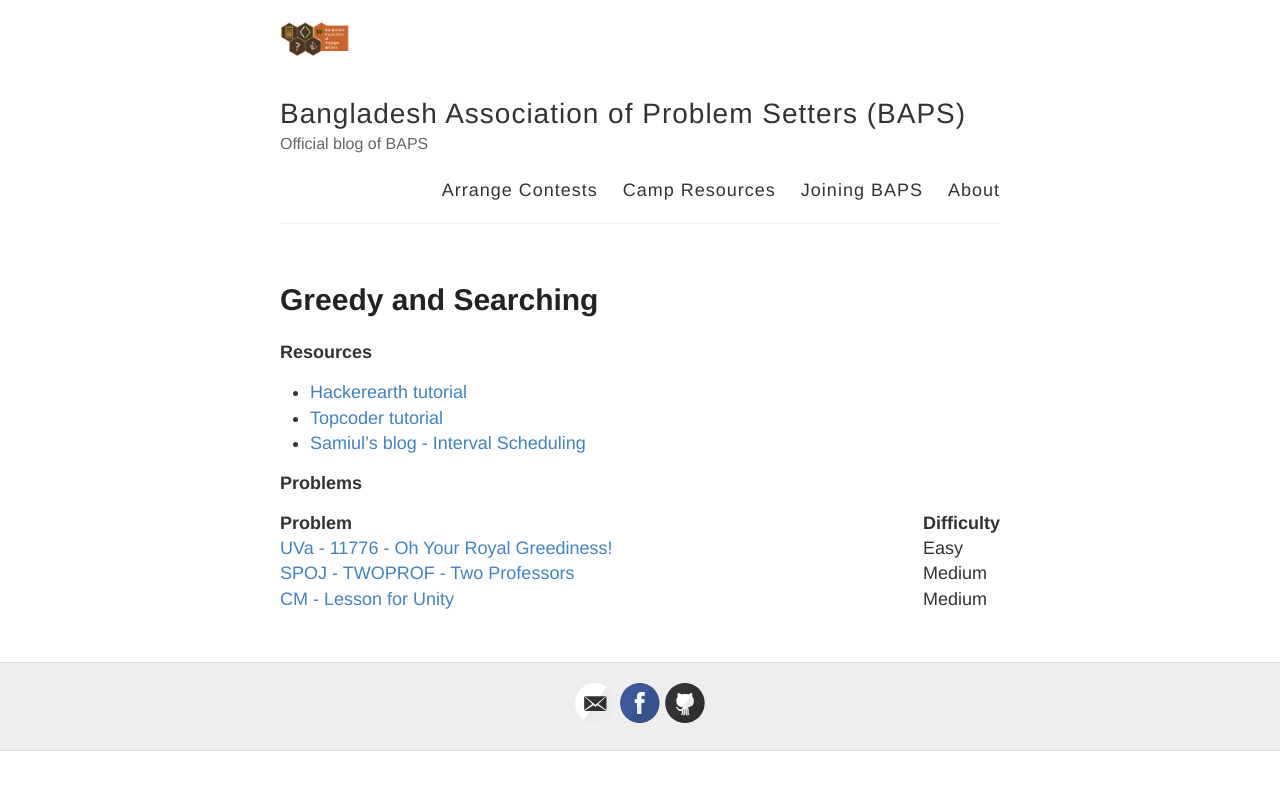
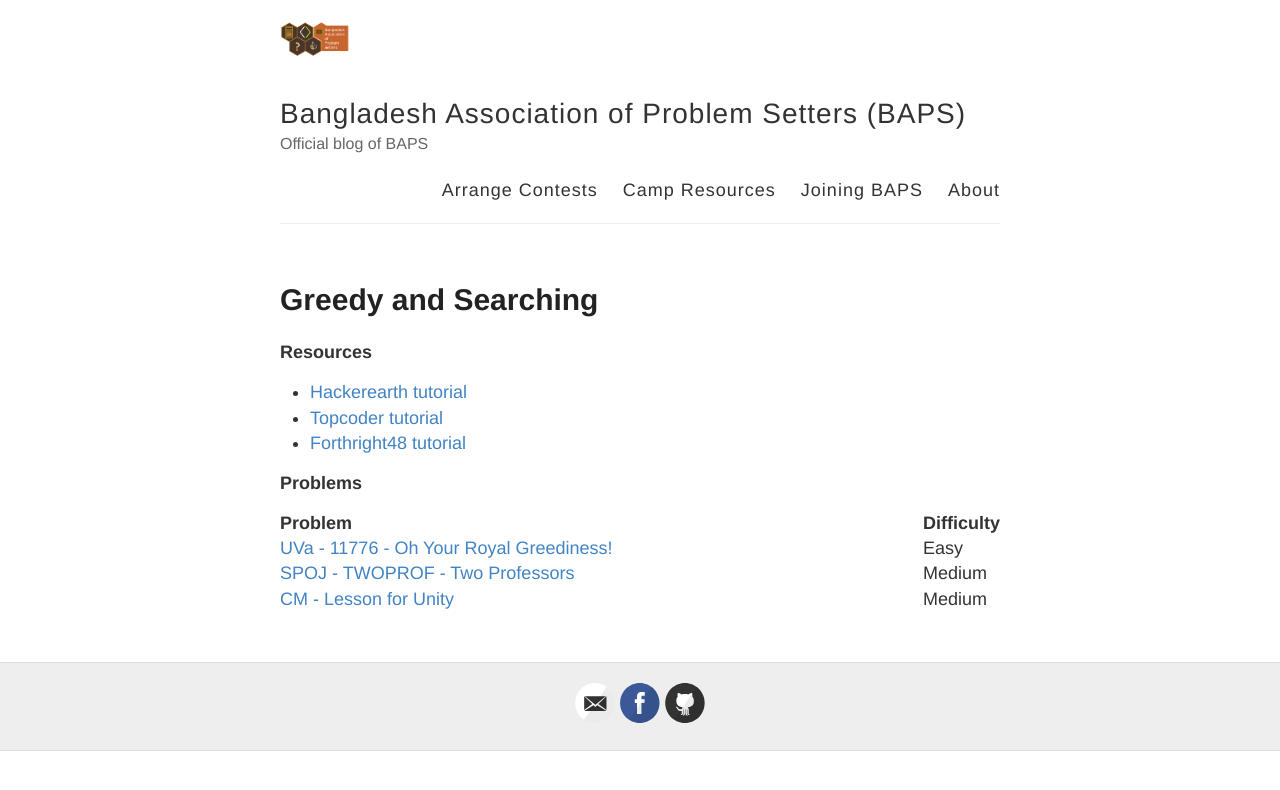
Before and after one commit to baps-bgd/baps-bgd.github.io, a Jekyll site: the page built from _posts/2020-10-5-greedy-and-searching.md, in a window 1280 px wide. Shown: the top 790 px of the page. Built offline with Jekyll 4.4.1, drawn with Linux system fonts in a browser that asks for light colours.

Commit message:
Update 2020-10-5-greedy-and-searching.md

```diff
--- a/_posts/2020-10-5-greedy-and-searching.md
+++ b/_posts/2020-10-5-greedy-and-searching.md
@@ -7,7 +7,7 @@
 **Resources**
 * [Hackerearth tutorial](https://www.hackerearth.com/practice/algorithms/greedy/basics-of-greedy-algorithms/tutorial/)
 * [Topcoder tutorial](https://www.topcoder.com/community/competitive-programming/tutorials/greedy-is-good/)
-* [Samiul's blog - Interval Scheduling](https://forthright48-web.herokuapp.com/cpps/notes/intervalScheduling.md)
+* [Forthright48 tutorial](https://forthright48-web.herokuapp.com/cpps/notes/intervalScheduling.md)
 
 **Problems**
 <table>
```
